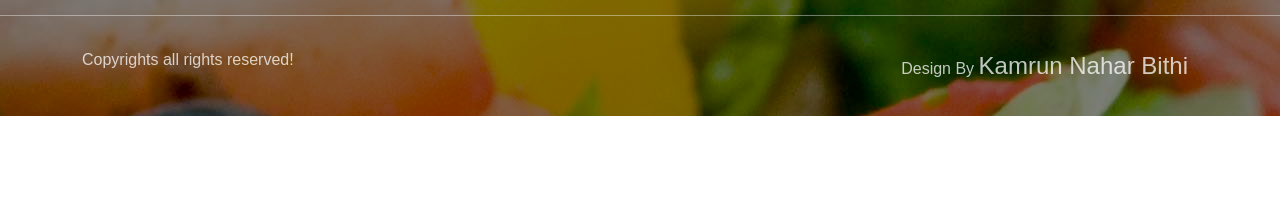
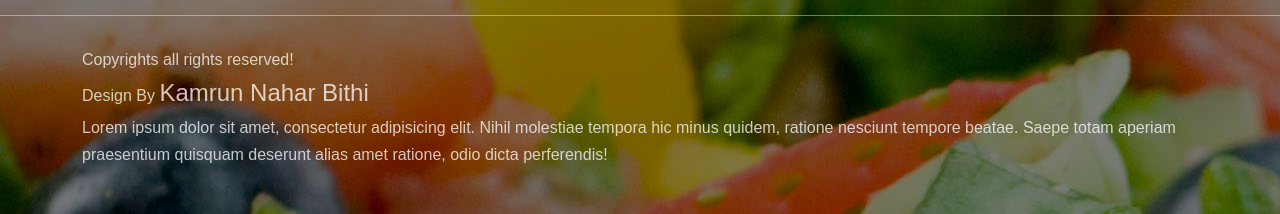
Before and after one commit to Kamrun-Nahar-Bithi/final-website, a plain HTML site: page index.html in a window 1280 px wide. Shown: the part 6332-6546 px from the top of the page. Before the commit the page ends 6448 px from the top, so only its background shows below. Drawn offline with nearby package versions, Linux system fonts and the light colour scheme.

Commit message:
added a new paragraph

```diff
--- a/index.html
+++ b/index.html
@@ -854,6 +854,7 @@
                     <p class="mb-0">
                         Design By <a href="#">Kamrun Nahar Bithi</a>
                     </p>
+                    <p>Lorem ipsum dolor sit amet, consectetur adipisicing elit. Nihil molestiae tempora hic minus quidem, ratione nesciunt tempore beatae. Saepe totam aperiam praesentium quisquam deserunt alias amet ratione, odio dicta perferendis!</p>
                 </div>
             </div>
         </div>
```
